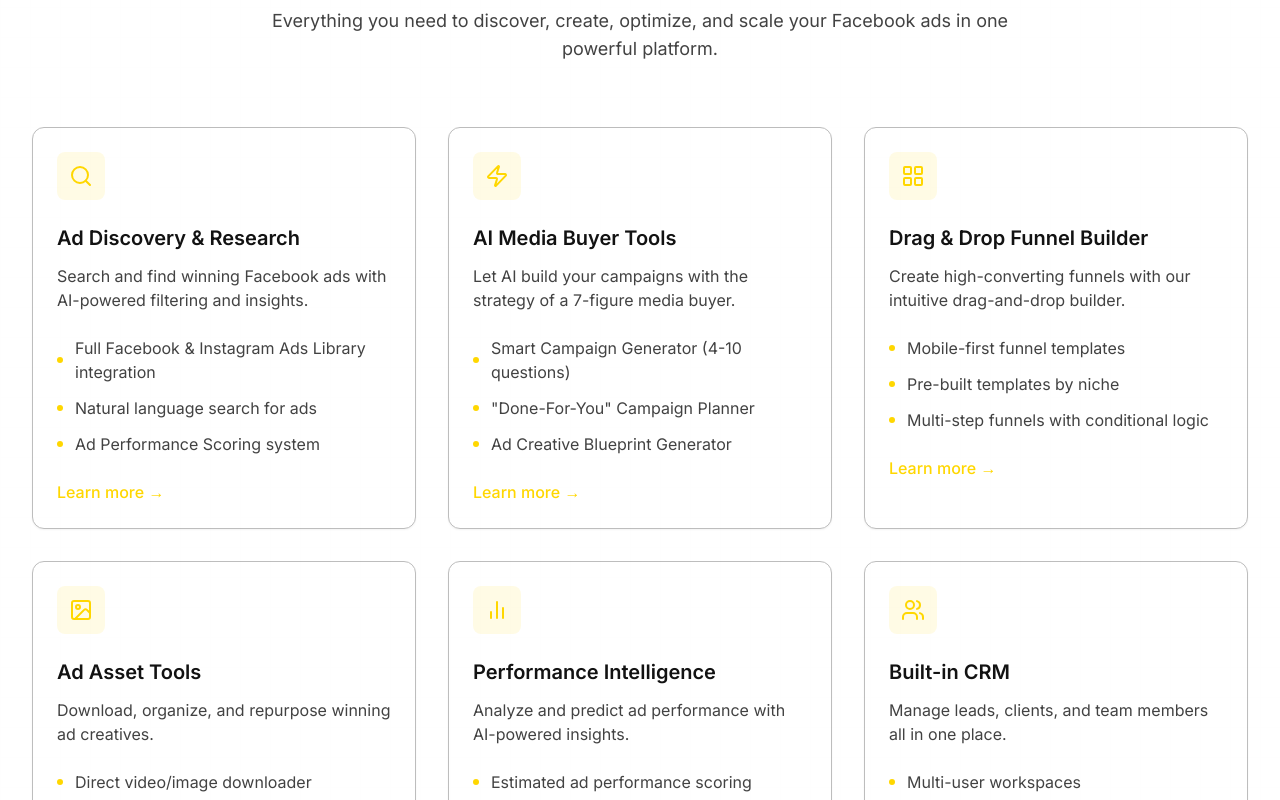
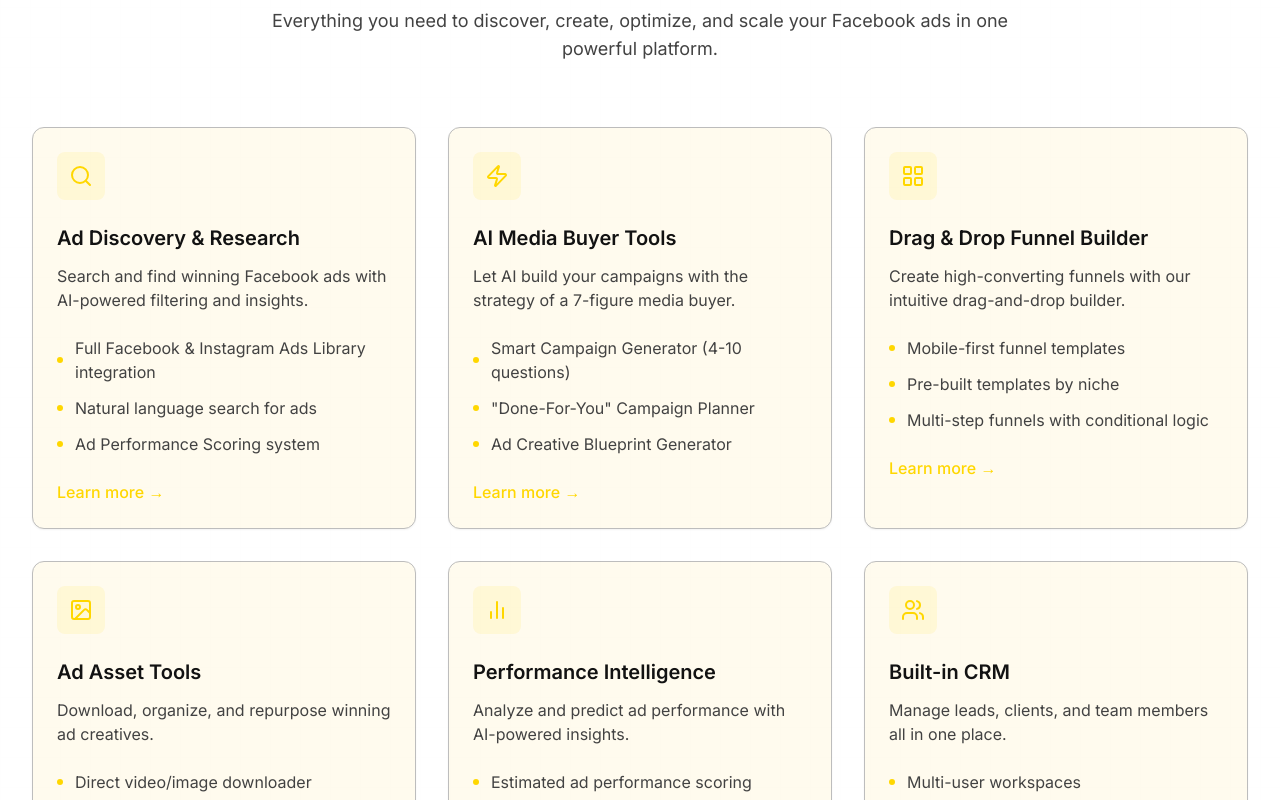
Before and after one commit to juanbind/meta-mastermind-ai-ads, a React (Vite) app: page / in a window 1280 px wide. Shown: the part 1320-2120 px from the top of the page. Built offline with nearby package versions, Linux system fonts and the light colour scheme.

Commit message:
Visual edit in Lovable
Edited UI in Lovable

```diff
--- a/src/components/features/FeatureSection.tsx
+++ b/src/components/features/FeatureSection.tsx
@@ -1,7 +1,5 @@
-
 import React from 'react';
 import { Search, Zap, LayoutGrid, BarChart2, Users, Image } from 'lucide-react';
-
 const features = [{
   icon: <Search className="w-6 h-6 text-adking-primary" />,
   title: "Ad Discovery & Research",
@@ -33,7 +31,6 @@ const features = [{
   description: "Manage leads, clients, and team members all in one place.",
   features: ["Multi-user workspaces", "Client folders for agencies", "Client dashboard (white-label)"]
 }];
-
 export function FeatureSection() {
   return <section className="py-16 md:py-20 px-4">
       <div className="text-center mb-12 md:mb-16">
@@ -46,11 +43,7 @@ export function FeatureSection() {
       </div>
 
       <div className="grid grid-cols-1 md:grid-cols-2 lg:grid-cols-3 gap-6 md:gap-8 max-w-7xl mx-auto">
-        {features.map((feature, index) => (
-          <div
-            key={index}
-            className="p-4 md:p-6 border border-adking-gray-300 rounded-xl hover:border-adking-primary/30 transition-all duration-300 bg-white shadow-sm"
-          >
+        {features.map((feature, index) => <div key={index} className="p-4 md:p-6 border border-adking-gray-300 rounded-xl hover:border-adking-primary/30 transition-all duration-300 shadow-sm bg-[#fffbee]">
             <div className="w-12 h-12 rounded-lg bg-adking-primary/10 flex items-center justify-center mb-4 md:mb-6">
               {feature.icon}
             </div>
@@ -61,21 +54,15 @@ export function FeatureSection() {
               {feature.description}
             </p>
             <ul className="space-y-2 md:space-y-3">
-              {feature.features.map((item, i) => (
-                <li key={i} className="flex items-center gap-2 md:gap-3 text-sm md:text-base text-adking-gray-700">
+              {feature.features.map((item, i) => <li key={i} className="flex items-center gap-2 md:gap-3 text-sm md:text-base text-adking-gray-700">
                   <div className="w-1.5 h-1.5 rounded-full bg-adking-primary flex-shrink-0" />
                   {item}
-                </li>
-              ))}
+                </li>)}
             </ul>
-            <a
-              href="#"
-              className="inline-block mt-4 md:mt-6 text-sm md:text-base text-adking-primary hover:text-adking-secondary transition-colors font-medium"
-            >
+            <a href="#" className="inline-block mt-4 md:mt-6 text-sm md:text-base text-adking-primary hover:text-adking-secondary transition-colors font-medium">
               Learn more →
             </a>
-          </div>
-        ))}
+          </div>)}
       </div>
     </section>;
 }
```
